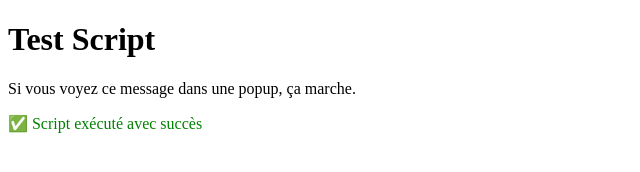
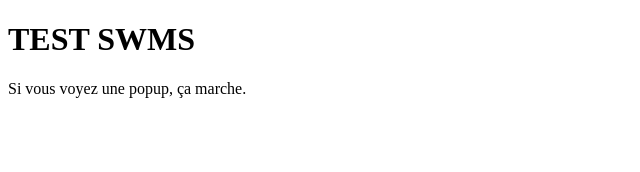
Before and after one commit to salimmohamedmounchili-jpg/DOUALA_WASTE, a plain HTML site: page index.html in a window 1280 px wide. Shown: the whole page, without its empty margins (0-640 px from the left). Drawn offline with Linux system fonts and the light colour scheme.

Commit message:
Add files via upload

```diff
--- a/index.html
+++ b/index.html
@@ -1,14 +1,16 @@
 <!DOCTYPE html>
 <html>
 <head>
-    <title>Test Script SWMS</title>
+    <meta charset="UTF-8">
+    <title>TEST SWMS</title>
 </head>
 <body>
-    <h1>Test Script</h1>
-    <p>Si vous voyez ce message dans une popup, ça marche.</p>
+    <h1>TEST SWMS</h1>
+    <p>Si vous voyez une popup, ça marche.</p>
     <script>
-        alert("✅ Le script fonctionne !");
-        document.write("<p style='color:green;'>✅ Script exécuté avec succès</p>");
+        alert("✅ Le script fonctionne sur GitHub Pages !");
+        console.log("✅ Message dans la console");
+        document.getElementById("test").innerHTML = "✅ Script exécuté";
     </script>
 </body>
 </html>
```
